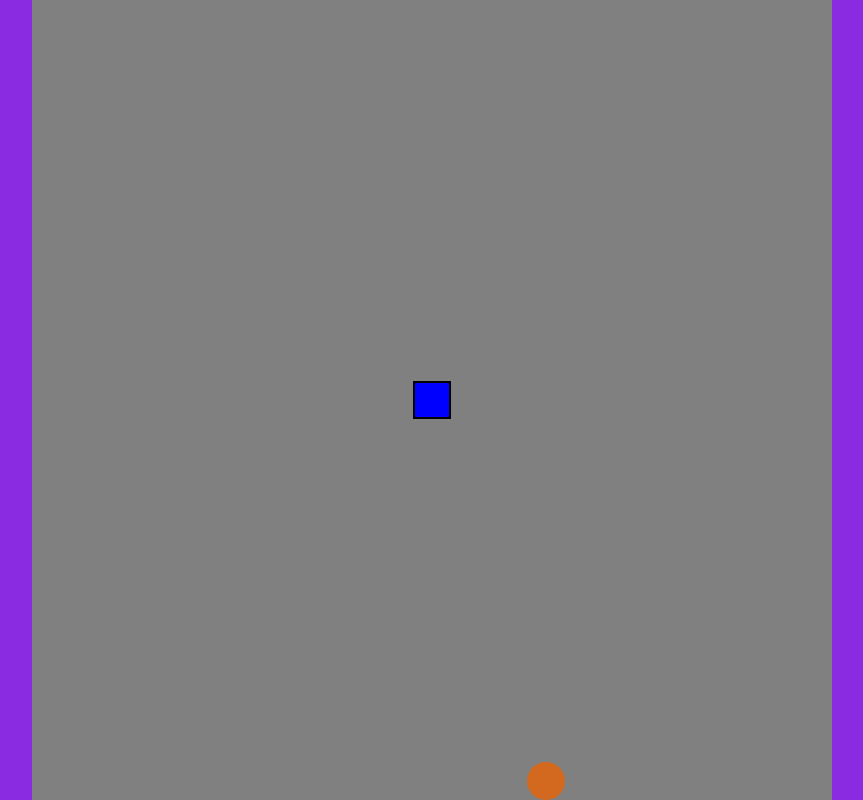
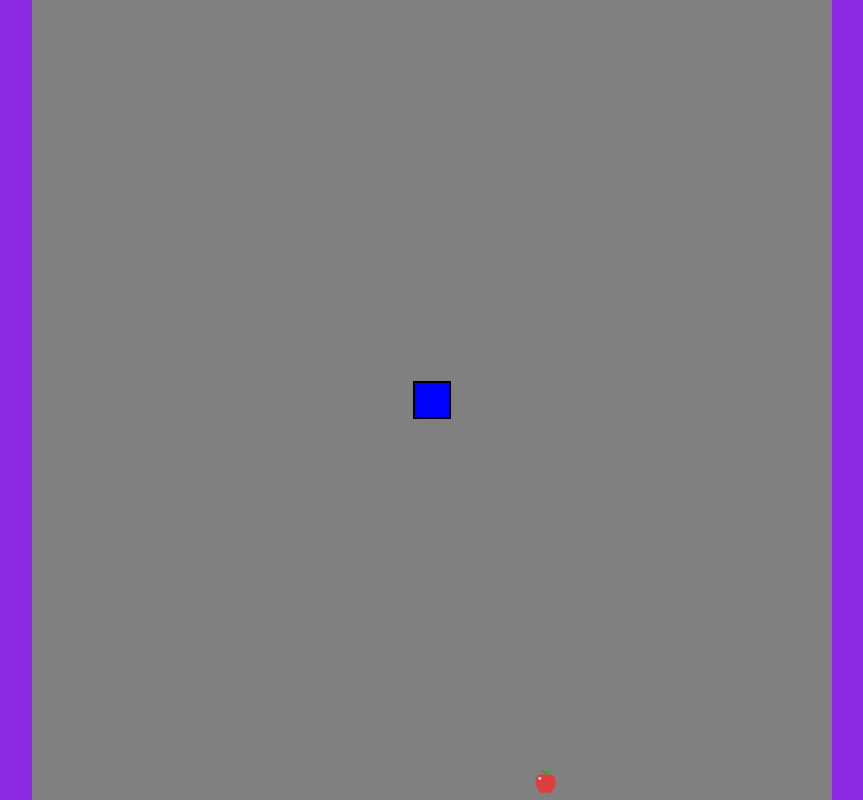
Before and after one commit to Swayam101/JavaScriptProjects, a plain HTML site: page snake.html in a window 1280 px wide. Shown: the whole page, without its empty margins (208-1071 px from the left). Drawn offline with Linux system fonts and the light colour scheme.

Commit message:
snake Food modified

```diff
--- a/snake.css
+++ b/snake.css
@@ -24,7 +24,8 @@ body{
     border:0.25vmin solid black;
 }
 .food{
-    background-color: chocolate;
+    background: url("appleFoodSnake.png");
     border:0.25vmin slid black;
-    border-radius:50%;
+    background-position: center;
+    background-size: cover;
 }
```
Also changed, not shown: appleFoodSnake.png (added).
